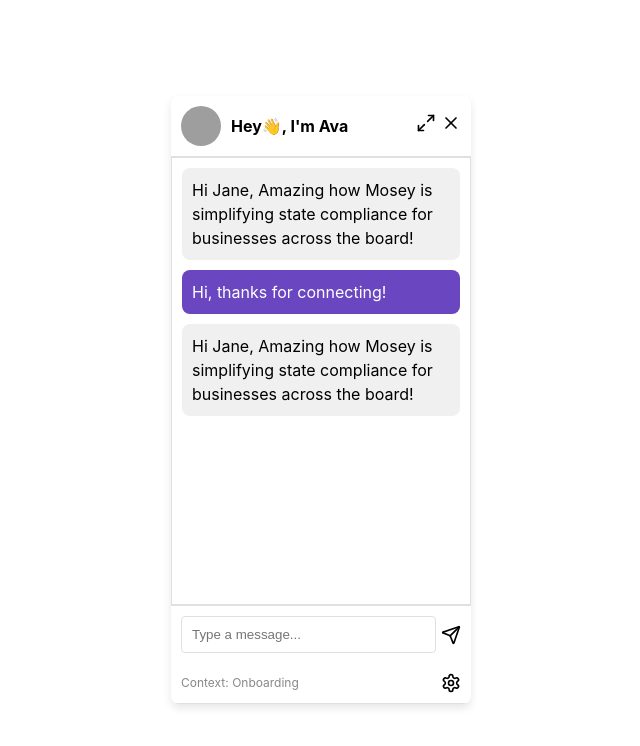
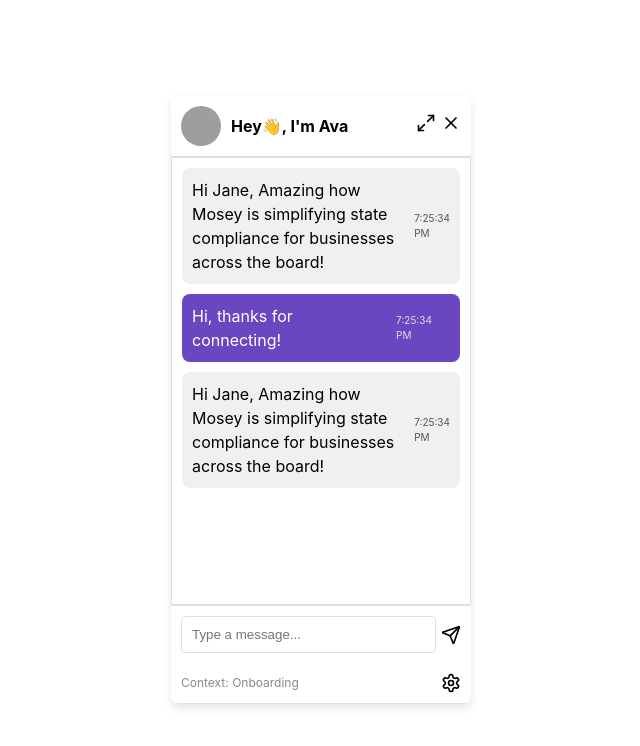
Before and after one commit to deepakmarathe/artisan-chatbot-frontend, a React (Create React App) app in the folder simple-chatbot-artisan/: page / in a window 1280 px wide. Shown: the top 746 px of the page, without its empty margins (319-959 px from the left). Built offline with nearby package versions, Linux system fonts and the light colour scheme; grey boxes are pictures that could not be loaded.

Commit message:
**Message Timestamps**: Display timestamps for each message.

```diff
--- a/simple-chatbot-artisan/src/components/ChatbotComponent.css
+++ b/simple-chatbot-artisan/src/components/ChatbotComponent.css
@@ -113,3 +113,18 @@
     color: #888;
     padding: 10px;
 }
+
+/* ChatbotComponent.css */
+/* ChatbotComponent.css */
+.chatbot-timestamp {
+    font-size: 10px;
+    margin-left: 10px;
+}
+
+.chatbot-message-user .chatbot-timestamp {
+    color: #ddd; /* Lighter color for better visibility on dark background */
+}
+
+.chatbot-message-bot .chatbot-timestamp {
+    color: #555; /* Standard color for better visibility on light background */
+}
--- a/simple-chatbot-artisan/src/components/ChatbotComponent.tsx
+++ b/simple-chatbot-artisan/src/components/ChatbotComponent.tsx
@@ -5,9 +5,9 @@
 
 const ChatbotComponent = () => {
     const [messages, setMessages] = useState([
-        { id: 1, text: "Hi Jane,\nAmazing how Mosey is simplifying state compliance\nfor businesses across the board!", sender: 'bot' },
-        { id: 2, text: "Hi, thanks for connecting!", sender: 'user' },
-        { id: 3, text: "Hi Jane,\nAmazing how Mosey is simplifying state compliance\nfor businesses across the board!", sender: 'bot' },
+        { id: 1, text: "Hi Jane,\nAmazing how Mosey is simplifying state compliance\nfor businesses across the board!", sender: 'bot', timestamp: new Date() },
+        { id: 2, text: "Hi, thanks for connecting!", sender: 'user', timestamp: new Date() },
+        { id: 3, text: "Hi Jane,\nAmazing how Mosey is simplifying state compliance\nfor businesses across the board!", sender: 'bot', timestamp: new Date() },
     ]);
     const [isEditing, setIsEditing] = useState(null);
     const [editText, setEditText] = useState('');
@@ -19,7 +19,7 @@
 
     const handleSend = () => {
         if (inputText.trim()) {
-            setMessages(prevMessages => [...prevMessages, { id: Date.now(), text: inputText, sender: 'user' }]);
+            setMessages(prevMessages => [...prevMessages, { id: Date.now(), text: inputText, sender: 'user', timestamp: new Date() }]);
             setInputText('');
             simulateBotTyping();
         }
@@ -72,7 +72,7 @@
     const simulateBotTyping = () => {
         setIsTyping(true);
         setTimeout(() => {
-            setMessages(prevMessages => [...prevMessages, { id: Date.now(), text: "This is a bot response.", sender: 'bot' }]);
+            setMessages(prevMessages => [...prevMessages, { id: Date.now(), text: "This is a bot response.", sender: 'bot', timestamp: new Date() }]);
             setIsTyping(false);
         }, 2000); // Simulate a 2-second typing delay
     };
@@ -120,6 +120,7 @@
                         ) : (
                             <>
                                 <span>{msg.text}</span>
+                                <span className="chatbot-timestamp">{msg.timestamp.toLocaleTimeString()}</span>
                                 {hoveredMessage === msg.id && (
                                     <div className="chatbot-message-options">
                                         <Edit className="chatbot-icon" onClick={() => { setIsEditing(msg.id); setEditText(msg.text); }} />
```
